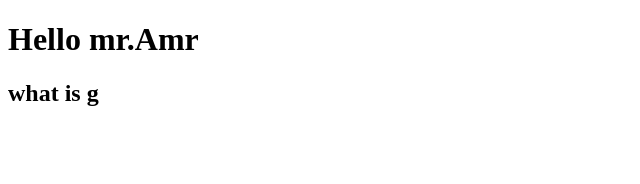
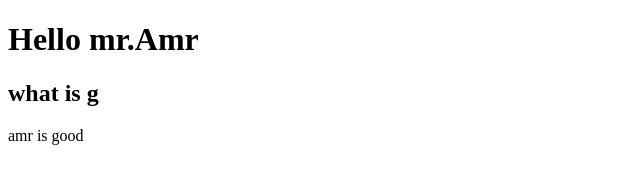
Before and after one commit to Amr-Alasri/project-y, a plain HTML site: page index.html in a window 1280 px wide. Shown: the full height of the page, 0-640 px from the left. Drawn offline with Linux system fonts and the light colour scheme.

Commit message:
save index.html

```diff
--- a/index.html
+++ b/index.html
@@ -11,6 +11,7 @@
 <body>
     <h1> Hello mr.Amr</h1>
     <h2>what is g</h2>
+    amr is good
 </body>
 
 </html>
```
